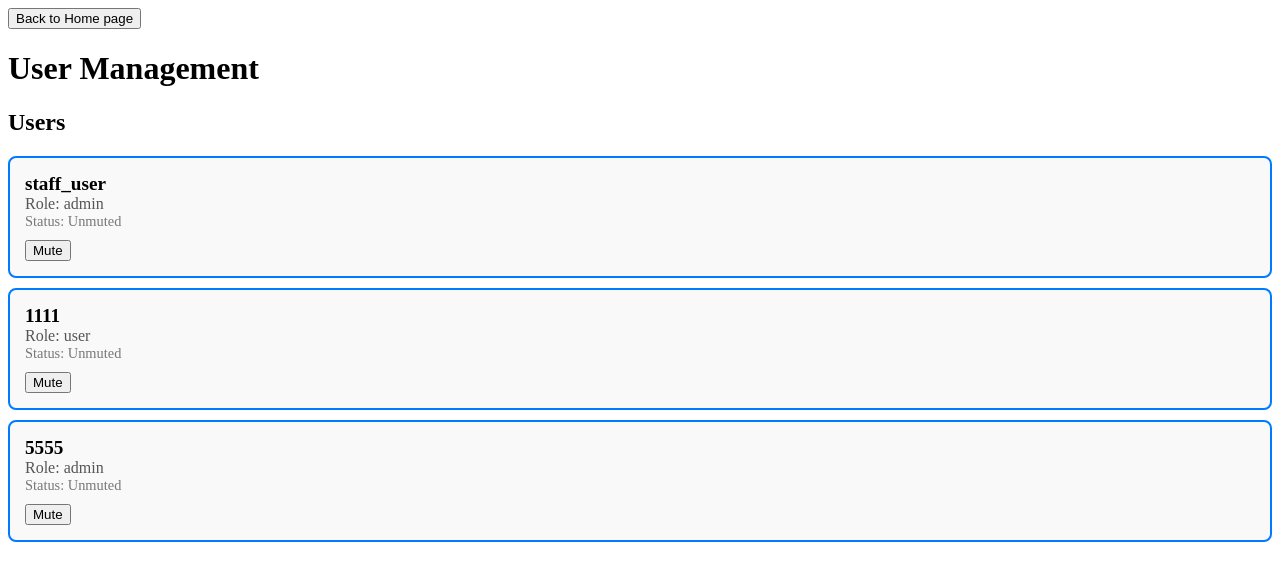
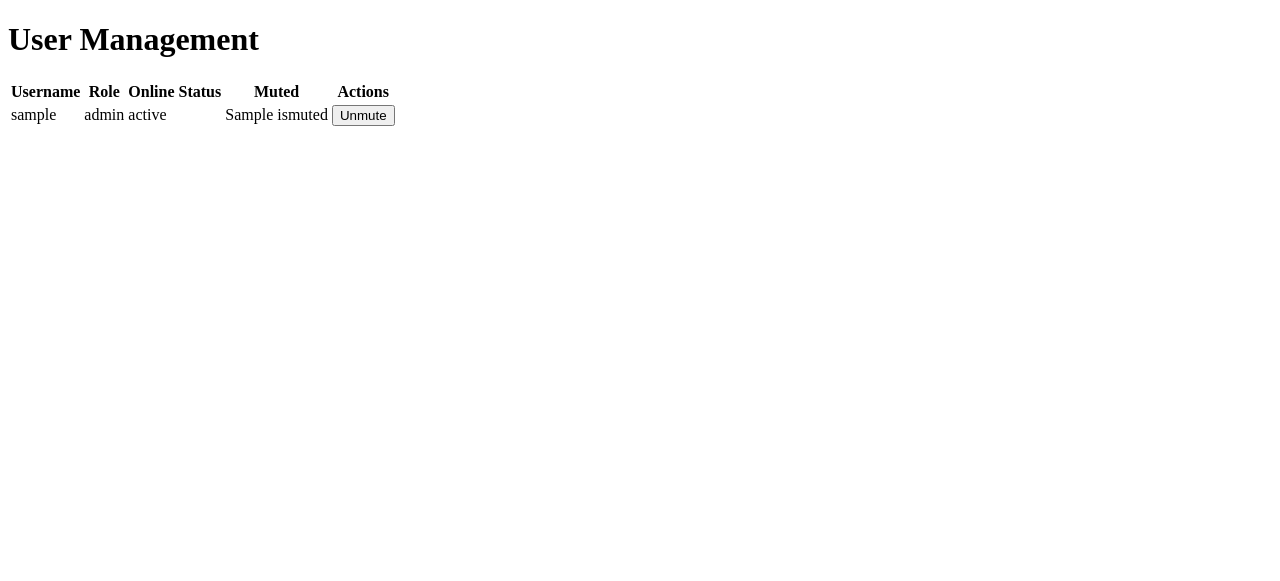
Before and after one commit to Jack1in/INFO2222, a Flask app: template templates/user_management.jinja in a window 1280 px wide. Shown: the top 581 px of the page. Run offline with Flask 3, Linux system fonts and the light colour scheme; data comes from the database, SQL or seed files in the repository; the template is opened without the code that fills it: most values are stand-ins (such as "Sample title", 1, 10 or a date in 2020).

Commit message:
finsihed part 4

```diff
--- a/app.py
+++ b/app.py
@@ -168,14 +168,12 @@ def get_messages(username, chat_partner,room_id):
 def home():
     username = request.args.get("username")
     sessionKey = request.args.get('sessionKey')
+    role = request.args.get('role')
     if request.args.get("sessionKey") != session.get(username):
         return redirect(url_for("login"))
-    user = db.get_user(username)
-    role = user.role if user else 'user'
     friend_requests = db.get_friend_requests(username)
     friends_list = db.get_friends_list(username)
     return render_template("home.jinja", username=username, friend_requests=friend_requests, friends_list=friends_list, sessionKey=sessionKey, role=role)
-
 
 @app.route("/send_request", methods=["POST"])
 def send_request():
@@ -314,6 +312,10 @@ def post_article():
         if session.get(username) != session_key:
             return jsonify({"error": "Invalid session key"}), 403
 
+        # Check if user is muted
+        if db.is_user_muted(username):
+            return jsonify({"error": "You are muted and cannot post articles"}), 403
+
         article = {
             "username": username,
             "title": title,
@@ -337,6 +339,7 @@ def post_article():
         print(f"Error occurred: {e}")
         # Return a 500 error and the error message
         return jsonify({"error": str(e)}), 500
+
 
 @app.route('/get_articles', methods=['GET'])
 def get_articles():
@@ -431,24 +434,25 @@ def post_comment():
             return jsonify({"error": "Request does not contain JSON"}), 400
 
         data = request.get_json()
-
         username = data.get('username')
         session_key = data.get('sessionKey')
         article_title = data.get('articleTitle')
         article_username = data.get('articleUsername')
         content = data.get('content')
-        comment_publisher = data.get('commentPublisher')
 
         # Validate session key
         if session.get(username) != session_key:
             return jsonify({"error": "Invalid session key"}), 403
 
+        # Check if user is muted
+        if db.is_user_muted(username):
+            return jsonify({"error": "You are muted and cannot post comments"}), 403
+
         comment = {
             "username": username,
             "article_title": article_title,
             "article_username": article_username,
-            "content": content,
-            "comment_publisher": comment_publisher
+            "content": content
         }
 
         # Ensure comments.json exists and append the new comment
@@ -474,7 +478,6 @@ def post_comment():
         return jsonify({"message": "Comment posted successfully"}), 200
     except Exception as e:
         return jsonify({"error": str(e)}), 500
-
 
 @app.route('/get_comments', methods=['POST'])
 def get_comments():
@@ -536,42 +539,68 @@ def delete_comment():
     except Exception as e:
         return jsonify({"error": str(e)}), 500
 
-# 用户管理页面
+@app.route('/mute_user', methods=['POST'])
+def mute_user():
+    if not request.is_json:
+        return jsonify({"error": "Request does not contain JSON"}), 400
+
+    data = request.get_json()
+    username = data.get('username')
+    session_key = data.get('sessionKey')
+    target_user = data.get('targetUser')
+
+    print(f"Muting user: {target_user}")
+
+    if session.get(username) != session_key:
+        return jsonify({"error": "Invalid session key"}), 403
+
+    user = db.get_user(username)
+    if user.role != 'admin':
+        return jsonify({"error": "Permission denied"}), 403
+
+    result = db.mute_user(target_user)
+    return jsonify({"message": result})
+
+@app.route('/unmute_user', methods=['POST'])
+def unmute_user():
+    if not request.is_json:
+        return jsonify({"error": "Request does not contain JSON"}), 400
+
+    data = request.get_json()
+    username = data.get('username')
+    session_key = data.get('sessionKey')
+    target_user = data.get('targetUser')
+
+    print(f"Unmuting user: {target_user}")
+
+    if session.get(username) != session_key:
+        return jsonify({"error": "Invalid session key"}), 403
+
+    user = db.get_user(username)
+    if user.role != 'admin':
+        return jsonify({"error": "Permission denied"}), 403
+
+    result = db.unmute_user(target_user)
+    return jsonify({"message": result})
+
 @app.route('/user_management')
 def user_management():
     username = request.args.get('username')
     sessionKey = request.args.get('sessionKey')
-    if request.args.get("sessionKey") != session.get(username):
+    role = request.args.get('role')
+    if session.get(username) != sessionKey:
         return redirect(url_for("login"))
-    return render_template('user_management.jinja', username=username, sessionKey=sessionKey)
+    if role != 'admin':
+        return redirect(url_for("home", username=username, sessionKey=sessionKey, role=role))
+    users = db.get_all_users()  # You'll need to implement this function in db.py
+    return render_template('user_management.jinja', username=username, sessionKey=sessionKey, role=role, users=users)
 
-@app.route('/get_users', methods=['GET'])
-def get_users():
-    try:
-        users = db.get_all_users()
-        return jsonify(users), 200
-    except Exception as e:
-        return jsonify({"error": str(e)}), 500
-
-@app.route('/toggle_mute_user', methods=['POST'])
-def toggle_mute_user():
-    try:
-        if not request.is_json:
-            return jsonify({"error": "Request does not contain JSON"}), 400
-
-        data = request.get_json()
-        username = data.get('username')
-        sessionKey = data.get('sessionKey')
-        target_username = data.get('target_username')
-        mute = data.get('mute')
-
-        if session.get(username) != sessionKey:
-            return jsonify({"error": "Invalid session key"}), 403
-
-        result = db.toggle_mute_user(target_username, mute)
-        return jsonify({"message": result}), 200
-    except Exception as e:
-        return jsonify({"error": str(e)}), 500
+@app.route('/api/get_mute_status/<username>', methods=['GET'])
+def get_mute_status(username):
+    user = db.get_user(username)
+    if user:
+        return jsonify({"ismuted": user.ismuted}), 200
+    return jsonify({"error": "User not found"}), 404
 
 if __name__ == '__main__':
     socketio.run(app, host='localhost', port=5000, ssl_context=(cert_path, key_path))
--- a/models.py
+++ b/models.py
@@ -46,8 +46,7 @@ class User(Base):
     public_key: Mapped[str] = mapped_column(String)
     role: Mapped[str] = mapped_column(String, nullable=False,default='user')
     online_status: Mapped[bool] = mapped_column(Boolean, default=False)
-    muted: Mapped[bool] = mapped_column(Boolean, default=False)
-
+    ismuted: Mapped[bool] = mapped_column(Boolean, default=False)
 
     friends = relationship(
         'User',
--- a/socket_routes.py
+++ b/socket_routes.py
@@ -24,6 +24,9 @@ room = Room()
 def connect():
     username = request.cookies.get("username")
     room_id = request.cookies.get("room_id")
+    if db.is_user_muted(username):
+        emit('error', {'message': 'You are muted and cannot join the room'})
+        return
     if room_id is None or username is None:
         return
     # socket automatically leaves a room on client disconnect
@@ -100,6 +103,8 @@ def join(sender_name, receiver_name):
 
     room_id = room.get_room_id(receiver_name)
 
+
+
     # if the user is already inside of a room
     if room_id is not None:
         # if the receiver is room with another user
--- a/templates/user_management.jinja
+++ b/templates/user_management.jinja
@@ -1,126 +1,61 @@
 {% extends 'base.jinja' %}
 
 {% block content %}
-<style>
-    .user-container {
-        border: 2px solid #007BFF;
-        padding: 15px;
-        margin: 10px 0;
-        background-color: #f9f9f9;
-        border-radius: 8px;
-        cursor: pointer;
-        transition: background-color 0.3s, border-color 0.3s;
-    }
-
-    .user-container:hover {
-        background-color: #e0e0e0;
-        border-color: #0056b3;
-    }
-
-    .user-username {
-        font-size: 1.2em;
-        font-weight: bold;
-    }
-
-    .user-role {
-        font-size: 1em;
-        color: #555;
-    }
-
-    .user-status {
-        font-size: 0.9em;
-        color: #777;
-    }
-
-    .user-actions {
-        margin-top: 10px;
-    }
-
-    .user-actions button {
-        margin-right: 10px;
-    }
-</style>
-
-<nav>
-    <button onclick="window.location.href='{{ url_for('home', username=request.args.get('username'), sessionKey=request.args.get('sessionKey')) }}'">Back to Home page</button>
-</nav>
-
 <h1>User Management</h1>
 
-<main>
-    <section id="users">
-        <h2>Users</h2>
-        <div id="users_list">
-            <!-- Users will be populated here -->
-        </div>
-    </section>
-</main>
+<table>
+    <thead>
+        <tr>
+            <th>Username</th>
+            <th>Role</th>
+            <th>Online Status</th>
+            <th>Muted</th>
+            <th>Actions</th>
+        </tr>
+    </thead>
+    <tbody>
+        {% for user in users %}
+        <tr id="user-{{ user.username }}">
+            <td>{{ user.username|escape }}</td>
+            <td>{{ user.role|escape }}</td>
+            <td>{{ user.online_status }}</td>
+            <td>{{ user.ismuted }}</td>
+            <td>
+                <button onclick="toggleMute('{{ user.username|escape }}', {{ 'true' if user.ismuted else 'false' }})">
+                    {% if user.ismuted %}
+                        Unmute
+                    {% else %}
+                        Mute
+                    {% endif %}
+                </button>
+            </td>
+        </tr>
+        {% endfor %}
+    </tbody>
+</table>
 
 <script>
-    document.addEventListener("DOMContentLoaded", function() {
-        async function loadUsers() {
-            try {
-                const response = await fetch("{{ url_for('get_users') }}");
-                if (response.ok) {
-                    const users = await response.json();
-                    const usersList = document.getElementById('users_list');
-                    usersList.innerHTML = '';
+function toggleMute(username, isMuted) {
+    let sessionKey = "{{ sessionKey }}";
+    let action = isMuted ? "unmute_user" : "mute_user";
 
-                    users.forEach(user => {
-                        const userItem = document.createElement('div');
-                        userItem.className = 'user-container';
-                        userItem.innerHTML = `
-                            <div class="user-username">${user.username}</div>
-                            <div class="user-role">Role: ${user.role}</div>
-                            <div class="user-status">Status: ${user.muted ? 'Muted' : 'Unmuted'}</div>
-                            <div class="user-actions">
-                                <button onclick="toggleMuteUser('${user.username}', ${user.muted})">${user.muted ? 'Unmute' : 'Mute'}</button>
-                            </div>
-                        `;
-                        usersList.appendChild(userItem);
-                    });
-                } else {
-                    console.error("Failed to load users.");
-                }
-            } catch (error) {
-                console.error("Error loading users:", error);
-            }
+    console.log(`Action: ${action}, Target User: ${username}`);
+
+    $.ajax({
+        url: `/${action}`,
+        type: "POST",
+        contentType: "application/json",
+        data: JSON.stringify({ username: "{{ username|escape }}", targetUser: username, sessionKey: sessionKey }),
+        success: function(response) {
+            console.log("Success:", response);
+            alert(response.message);
+            location.reload();  // Reload the page to reflect changes
+        },
+        error: function(xhr, status, error) {
+            console.log("Error:", xhr, status, error);
+            alert("Error processing request.");
         }
-
-        async function toggleMuteUser(username, isMuted) {
-            const action = isMuted ? 'unmute' : 'mute';
-            const sessionKey = "{{ request.args.get('sessionKey') }}";
-
-            try {
-                const response = await fetch(`{{ url_for('toggle_mute_user') }}`, {
-                    method: "POST",
-                    headers: {
-                        "Content-Type": "application/json",
-                    },
-                    body: JSON.stringify({
-                        username: username,
-                        sessionKey: sessionKey,
-                        action: action
-                    }),
-                });
-
-                if (response.ok) {
-                    const result = await response.json();
-                    alert(`User ${action}d successfully!`);
-                    loadUsers();
-                } else {
-                    const errorText = await response.text();
-                    console.error(`Failed to ${action} user:`, errorText);
-                    alert(`Failed to ${action} user. Server response: ` + errorText);
-                }
-            } catch (error) {
-                console.error(`Error ${action}ing user:`, error);
-                alert(`An error occurred while trying to ${action} the user.`);
-            }
-        }
-
-        window.toggleMuteUser = toggleMuteUser;
-        loadUsers();
     });
+}
 </script>
 {% endblock %}
```
Also changed, not shown: articles.json (+10 -0 lines), comments.json (+14 -0 lines), db.py (+26 -61 lines), templates/home.jinja (+36 -17 lines), database/main.db.
